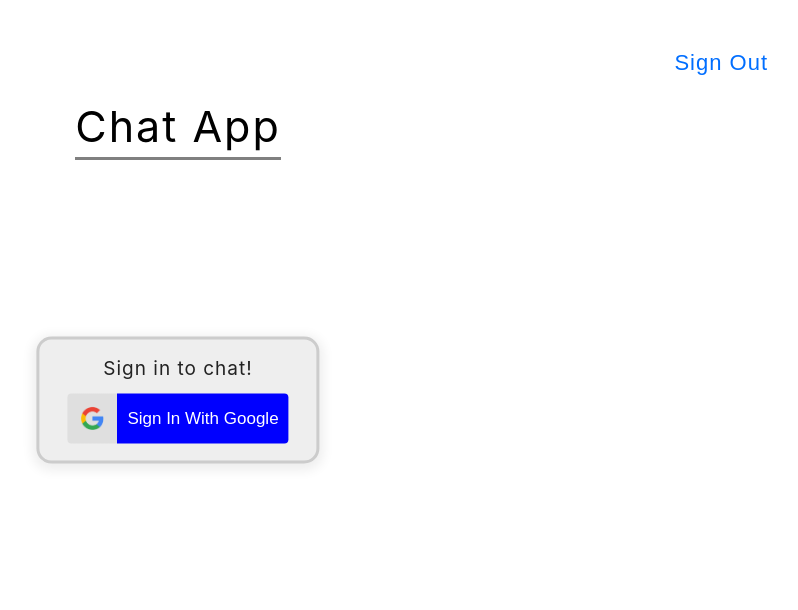
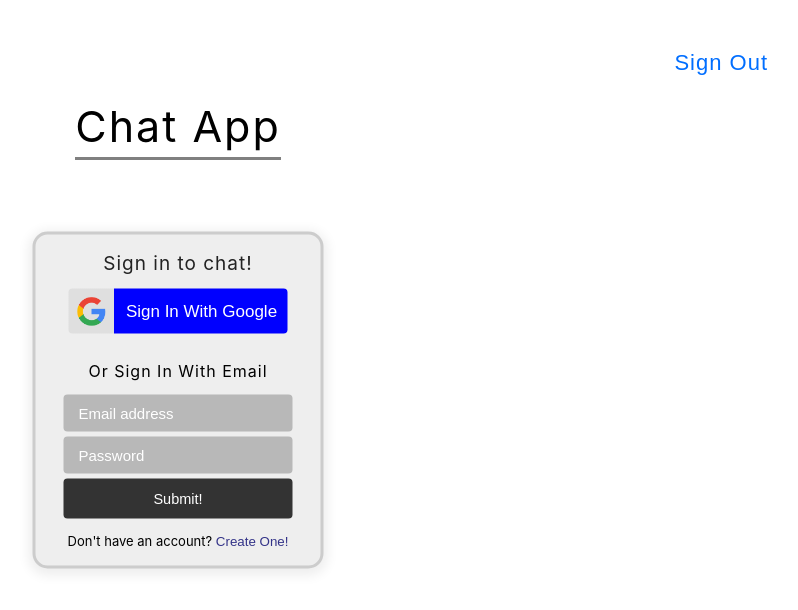
Before and after one commit to JamesCrowleyTech/Chat-App, a React (Create React App) app: page / in a window 1280 px wide. Shown: the top 610 px of the page, without its empty margins (462-1260 px from the left). Built offline with nearby package versions, Linux system fonts and the light colour scheme; no server answers.

Commit message:
Markup and styling for sign in with email and password

```diff
--- a/src/App.css
+++ b/src/App.css
@@ -17,7 +17,8 @@ body {
 }
 
 .app {
-    padding-top: 10rem;
+    /* padding-top: calc(70px + 0rem); */
+    padding-top: 100px;
 }
 
 .page-title-container {
@@ -70,15 +71,6 @@ body {
     margin-bottom: 1.4rem;
 }
 
-/* .sign-in:hover {
-    background-color: #e1e1e1;
-    box-shadow: 0px 4px 16px 6px rgba(0, 0, 0, 0.1);
-} */
-
-/* .sign-in::after {
-
-} */
-
 .sign-in__title {
     font-size: 1.9rem;
     color: #222;
@@ -86,11 +78,72 @@ body {
     letter-spacing: 1px;
 }
 
+.sign-in-with-email-text {
+    font-size: 1.6rem;
+    letter-spacing: 1px;
+    margin-top: 1.3rem;
+}
+
+.sign-in__form {
+    display: flex;
+    flex-direction: column;
+    width: 100%;
+}
+
+.sign-in__form > *:not(:last-child) {
+    margin-bottom: 0.5rem;
+}
+
+.sign-in__form-input {
+    width: 100%;
+    background-color: #b8b8b8;
+    border: none;
+    outline: none;
+    padding: 1rem 1.5rem;
+    border-radius: 0.4rem;
+    color: white;
+    font-size: 1.5rem;
+}
+
+.sign-in__form-input::placeholder {
+    color: currentColor;
+}
+
+.sign-in__form-button {
+    color: #fff;
+    background-color: #333;
+    border: none;
+    outline: none;
+    padding: 1.2rem 1.5rem;
+    border-radius: 0.4rem;
+    cursor: pointer;
+    font-size: 1.45rem;
+}
+
+.sign-in__form-button:hover {
+    text-decoration: underline;
+}
+
+.create-account {
+    font-size: 1.3rem;
+}
+
+.create-account__btn {
+    background-color: inherit;
+    border: none;
+    outline: none;
+    color: #333388;
+}
+
+.create-account__btn:hover {
+    text-decoration: underline;
+}
+
 .button--sign-in-google {
     color: white;
     font-size: 1.7rem;
-    height: 5rem;
-    background: linear-gradient(to right, #dfdfdf, #dfdfdf 5rem, blue 5rem, blue 100%);
+    height: 4.5rem;
+    background: linear-gradient(to right, #dfdfdf, #dfdfdf 4.5rem, blue 4.5rem, blue 100%);
     padding-right: 1rem;
     display: flex;
     align-items: center;
@@ -103,10 +156,10 @@ body {
 }
 
 .button--sign-in-google img {
-    height: 3rem;
-    width: 3rem;
-    margin-left: 1rem;
-    margin-right: 2rem;
+    height: 3.8rem;
+    width: 3.8rem;
+    margin-left: 0.4rem;
+    margin-right: 1.5rem;
 }
 
 .button--sign-out {
@@ -133,7 +186,6 @@ body {
     left: 50vw;
     bottom: 0;
     overflow-y: scroll;
-    /* overflow-x: hidden; */
 }
 
 .channel__form {
@@ -180,7 +232,6 @@ body {
 }
 
 .message__image {
-    /* display: inline-block; */
     object-fit: cover;
     height: 100%;
     width: 100%;
--- a/src/App.js
+++ b/src/App.js
@@ -1,5 +1,5 @@
 import "./App.css";
-import React, { useState, useEffect } from "react";
+import React, { useState, useEffect, useRef } from "react";
 import firebase from "firebase/compat/app";
 import "firebase/compat/auth";
 import "firebase/compat/firestore";
@@ -33,10 +33,11 @@ const auth = firebase.auth();
 function App() {
     const [user, setUser] = useState(auth.currentUser);
     const [initializing, setInitializing] = useState(true);
+    const emailRef = useRef("");
+    const passwordRef = useRef("");
 
-    console.log("app rendered");
-
-    useEffect(function () {
+    useEffect(
+        function () {
             const unsubscribe = auth.onAuthStateChanged(function (user) {
                 if (user) {
                     setUser(user);
@@ -48,7 +49,25 @@ function App() {
             if (initializing) setInitializing(false);
 
             return unsubscribe;
-    });
+        },
+        [initializing]
+    );
+
+    const signInWithEmailPassword = async function () {
+        // const provider = new firebase.auth.EmailAuthProvider();
+
+        // auth.useDeviceLanguage();
+
+        // try {
+        //     await auth.signInWithPopup(provider);
+        // } catch (err) {
+        //     console.error(err);
+        // }
+
+        try {
+            await auth.createUserWithEmailAndPassword(emailRef.current.value, passwordRef.current.value);
+        } catch (err) {}
+    };
 
     const signInWithGoogle = async function () {
         const provider = new firebase.auth.GoogleAuthProvider();
@@ -87,6 +106,38 @@ function App() {
                     <Button onClick={signInWithGoogle} img={iconGoogle} className="button button--sign-in-google">
                         Sign In With Google
                     </Button>
+                    <p className="sign-in-with-email-text">Or Sign In With Email</p>
+                    <form
+                        className="sign-in__form"
+                        onSubmit={function (e) {
+                            e.preventDefault();
+                            signInWithEmailPassword(emailRef, passwordRef);
+                        }}
+                    >
+                        <input
+                            className="sign-in__form-input"
+                            ref={emailRef}
+                            onChange={() => console.log(emailRef.current.value)}
+                            placeholder="Email address"
+                        ></input>
+                        <input
+                            className="sign-in__form-input"
+                            ref={passwordRef}
+                            onChange={() => console.log(passwordRef.current.value)}
+                            placeholder="Password"
+                        ></input>
+                        <button type="submit" className="sign-in__form-button">
+                            Submit!
+                        </button>
+                    </form>
+                    <p type="button" className="create-account">
+                        Don't have an account?{" "}
+                        <span>
+                            <button type="button" className="create-account__btn">
+                                Create One!
+                            </button>
+                        </span>
+                    </p>
                 </div>
             )}
 
--- a/src/components/Channel.js
+++ b/src/components/Channel.js
@@ -51,7 +51,7 @@ export default function Channel({ user = "" }) {
                         .slice(0)
                         .reverse()
                 );
-                causeRerender(rerender + 1);
+                causeRerender((rerender) => rerender + 1);
             });
         return unsub;
     }, []);
```
Lines whose indentation alone changed are shown as unchanged.
